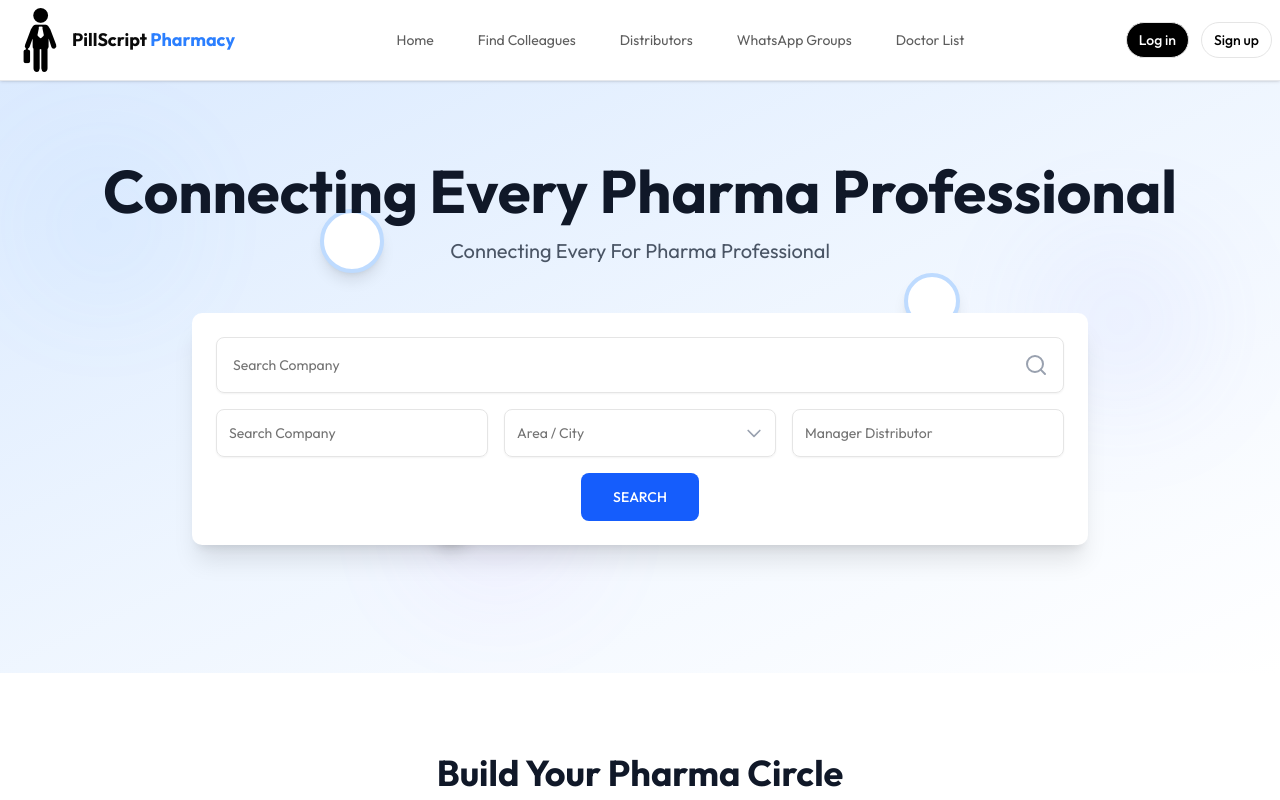
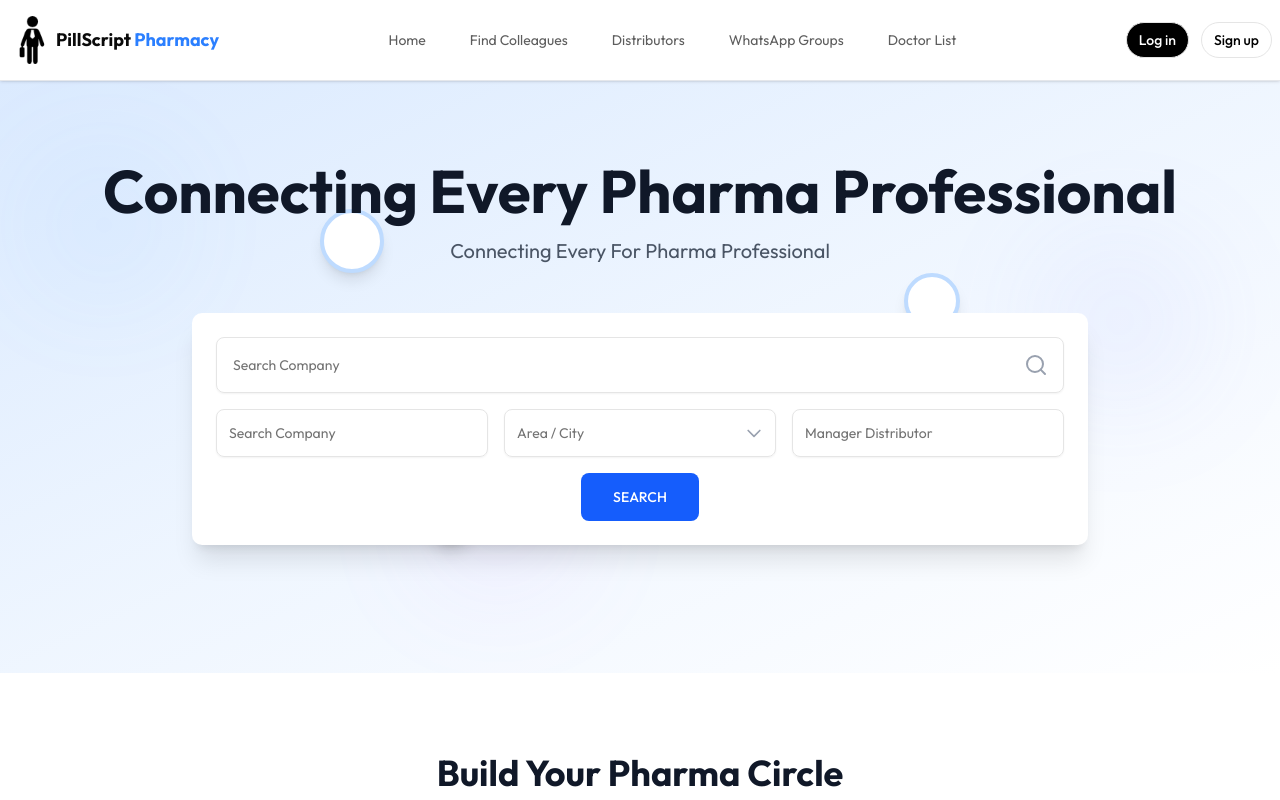
Before and after one commit to AbdulAhad16553/pillscript-pharmacy, a Next.js app: page / in a window 1280 px wide. Shown: the top 800 px of the page. Built offline with nearby package versions, Linux system fonts and the light colour scheme; no server answers; what @nhost/nextjs would draw is missing.

Commit message:
logo set in  screen wise

```diff
--- a/components/logo/index.tsx
+++ b/components/logo/index.tsx
@@ -1,16 +1,18 @@
-import Image from 'next/image'
-import React from 'react'
+import Image from "next/image";
+import React from "react";
 
 const MainLogo = () => {
   return (
-    <Image
-    src={"/assets/images/logo.png"}
-    alt=""
-    width={50}
-    height={50}
-    className='object-contain w-full h-auto'
-    />
-  )
-}
+    <div className="w-8 h-8 sm:w-10 sm:h-10 md:w-12 md:h-12">
+      <Image
+        src="/assets/images/logo.png"
+        alt="PillScript Logo"
+        fill
+        className="object-contain"
+        priority
+      />
+    </div>
+  );
+};
 
-export default MainLogo
+export default MainLogo;
```
